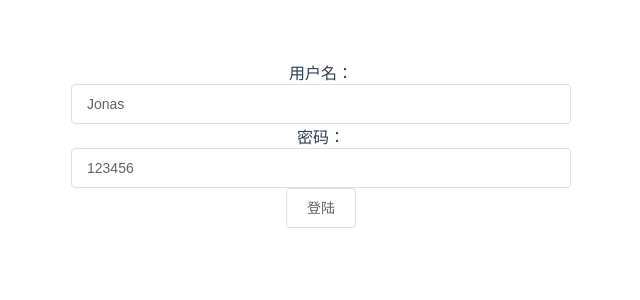
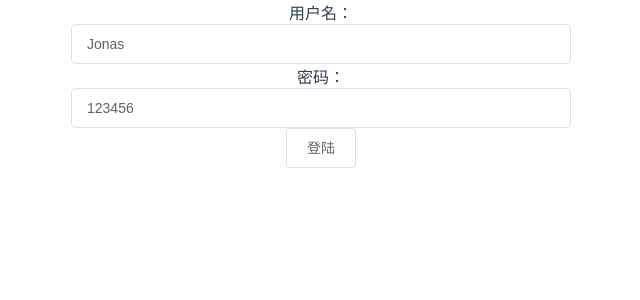
Before and after one commit to liweili50/vue-project, a Vue app: page /login in a window 1280 px wide. Shown: the top 300 px of the page, without its empty margins (319-959 px from the left). Built offline with nearby package versions, Linux system fonts and the light colour scheme.

Commit message:
布局样式

```diff
--- a/src/App.vue
+++ b/src/App.vue
@@ -11,12 +11,20 @@ export default {
 </script>
 
 <style>
+html,body,#app{
+  padding: 0;
+  margin: 0;
+  height: 100%;
+  width: 100%;
+}
 #app {
   font-family: 'Avenir', Helvetica, Arial, sans-serif;
   -webkit-font-smoothing: antialiased;
   -moz-osx-font-smoothing: grayscale;
   text-align: center;
   color: #2c3e50;
-  margin-top: 60px;
+}
+ul {
+  list-style-type: none;
 }
 </style>
```
